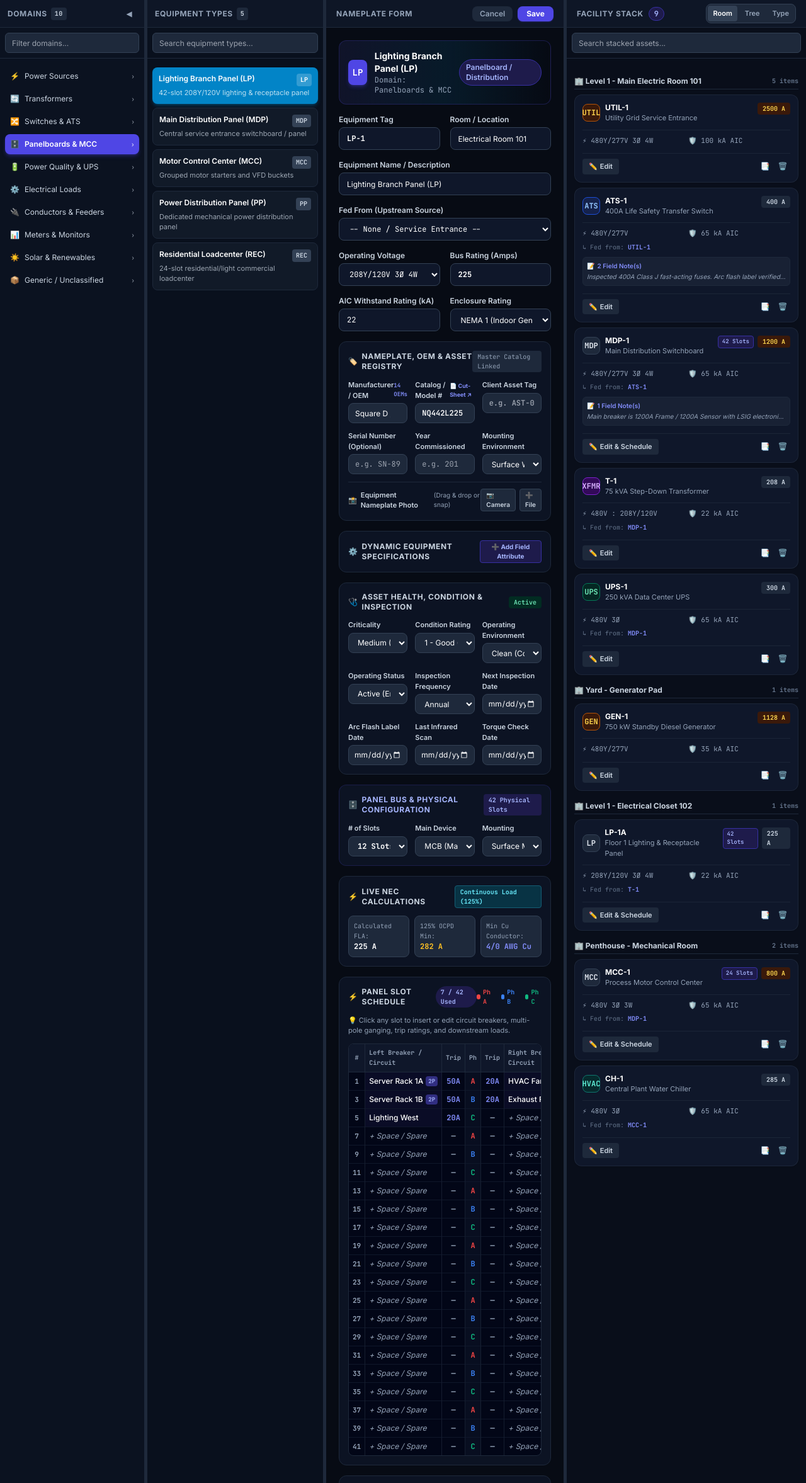
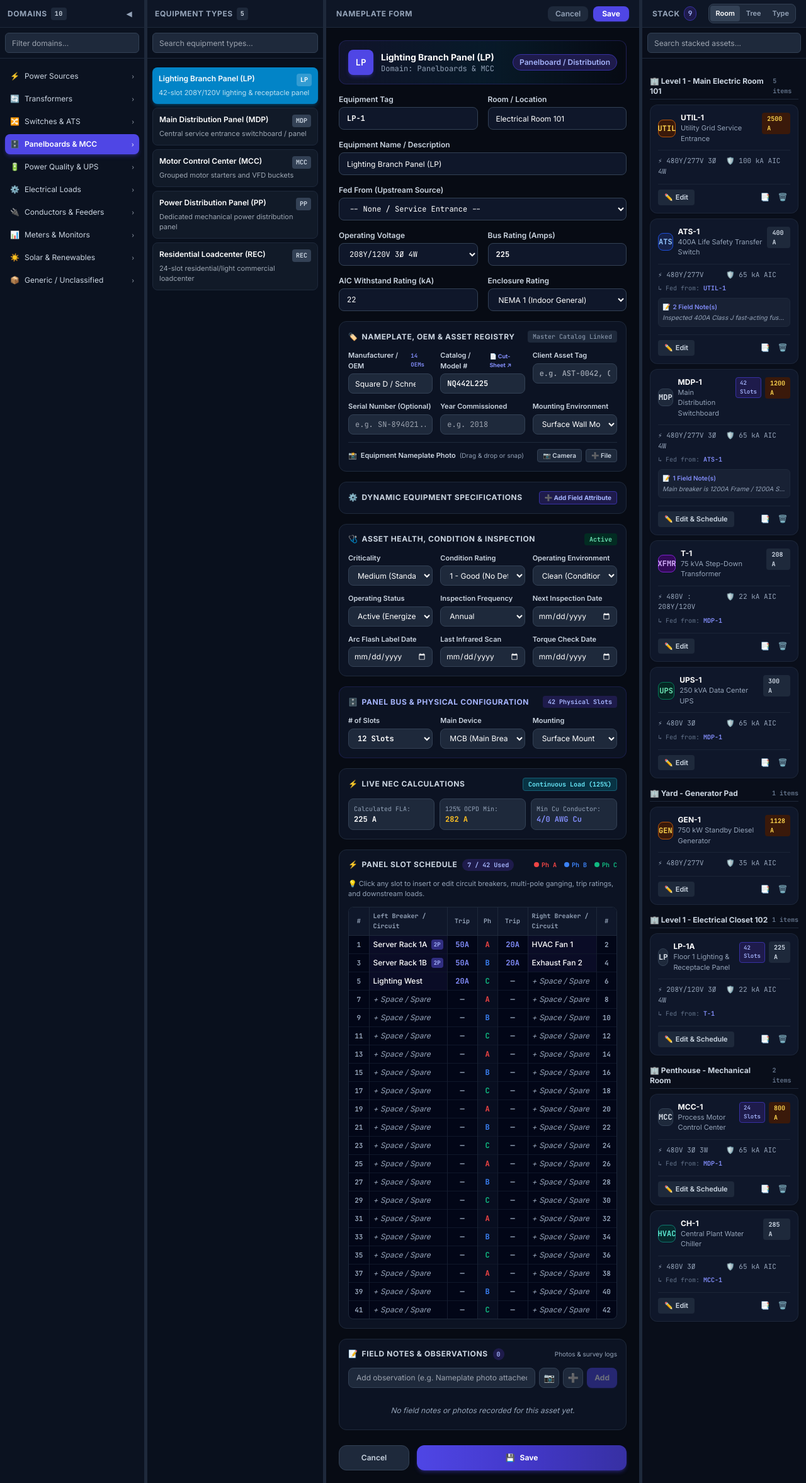
Before and after one commit to mcornelio-gm/jemby-building-aware, a FastAPI app: page /cockpit?client=zoetis&facility=b4 in a window 1280 px wide. Shown: the part 44-2399 px from the top of the page at 63% size. Run offline with FastAPI, Linux system fonts and the light colour scheme; data comes from the database, SQL or seed files in the repository; data that the repository does not hold is empty; some libraries are stand-ins or nearby versions.

Commit message:
feat(ui): scale facility stack bento box min width and default width to 2/3 size

```diff
--- a/JAMES_Development/james_app/templates/cockpit.html
+++ b/JAMES_Development/james_app/templates/cockpit.html
@@ -1412,35 +1412,35 @@
     ></div>
 
     <!-- COLUMN 4: Project Stack Inventory -->
-    <section :style="`width: ${col4Width}px;`" class="shrink-0 flex flex-col bg-slate-100/50 dark:bg-[#090E1A] min-w-[320px]">
+    <section :style="`width: ${col4Width}px;`" class="shrink-0 flex flex-col bg-slate-100/50 dark:bg-[#090E1A] min-w-[210px]">
 
       <!-- Top Stack Header & Grouping Filters -->
-      <div class="h-11 px-4 bg-white dark:bg-[#0E1626] border-b border-slate-200 dark:border-slate-800 flex items-center justify-between shrink-0">
-        <div class="flex items-center gap-2">
-          <span class="text-xs font-bold uppercase tracking-wider text-slate-500 dark:text-slate-400">Facility Stack</span>
-          <span class="px-2 py-0.5 rounded-full text-xs font-bold font-mono bg-indigo-100 dark:bg-indigo-950 text-indigo-700 dark:text-indigo-300 border border-indigo-200 dark:border-indigo-800" x-text="stack.length">9</span>
+      <div class="h-11 px-3 sm:px-4 bg-white dark:bg-[#0E1626] border-b border-slate-200 dark:border-slate-800 flex items-center justify-between shrink-0">
+        <div class="flex items-center gap-1.5">
+          <span class="text-xs font-bold uppercase tracking-wider text-slate-500 dark:text-slate-400">Stack</span>
+          <span class="px-1.5 py-0.5 rounded-full text-[11px] font-bold font-mono bg-indigo-100 dark:bg-indigo-950 text-indigo-700 dark:text-indigo-300 border border-indigo-200 dark:border-indigo-800" x-text="stack.length">9</span>
         </div>
 
         <!-- View Grouping Dropdown / Buttons -->
-        <div class="flex items-center gap-1 bg-slate-100 dark:bg-slate-800 p-0.5 rounded-lg border border-slate-200 dark:border-slate-700 text-[11px] font-semibold">
+        <div class="flex items-center gap-0.5 bg-slate-100 dark:bg-slate-800 p-0.5 rounded-lg border border-slate-200 dark:border-slate-700 text-[10px] sm:text-[11px] font-semibold">
           <button
             @click="groupMode = 'room'"
             :class="groupMode === 'room' ? 'bg-white dark:bg-slate-700 text-indigo-600 dark:text-white shadow-sm' : 'text-slate-600 dark:text-slate-400'"
-            class="px-2 py-1 rounded transition cursor-pointer"
+            class="px-1.5 sm:px-2 py-0.5 sm:py-1 rounded transition cursor-pointer"
           >
             Room
           </button>
           <button
             @click="groupMode = 'tree'"
             :class="groupMode === 'tree' ? 'bg-white dark:bg-slate-700 text-indigo-600 dark:text-white shadow-sm' : 'text-slate-600 dark:text-slate-400'"
-            class="px-2 py-1 rounded transition cursor-pointer"
+            class="px-1.5 sm:px-2 py-0.5 sm:py-1 rounded transition cursor-pointer"
           >
             Tree
           </button>
           <button
             @click="groupMode = 'type'"
             :class="groupMode === 'type' ? 'bg-white dark:bg-slate-700 text-indigo-600 dark:text-white shadow-sm' : 'text-slate-600 dark:text-slate-400'"
-            class="px-2 py-1 rounded transition cursor-pointer"
+            class="px-1.5 sm:px-2 py-0.5 sm:py-1 rounded transition cursor-pointer"
           >
             Type
           </button>
@@ -2456,7 +2456,7 @@
         // Resizable Column Widths (px)
         col1Width: 230,
         col2Width: 280,
-        col4Width: 380,
+        col4Width: 260,
 
         // Equipment Domains (Breakers live inside Panels)
         domains: [
@@ -3677,7 +3677,7 @@
             const dx = moveEv.clientX - startX;
             if (colNum === 1) this.col1Width = Math.max(180, Math.min(360, startW1 + dx));
             if (colNum === 2) this.col2Width = Math.max(220, Math.min(450, startW2 + dx));
-            if (colNum === 3) this.col4Width = Math.max(300, Math.min(600, startW4 - dx));
+            if (colNum === 3) this.col4Width = Math.max(200, Math.min(600, startW4 - dx));
           };
 
           const onUp = () => {
```
Also changed, not shown: JAMES_Development/docs/field_data_collector_htmx.html (+11 -11 lines).
